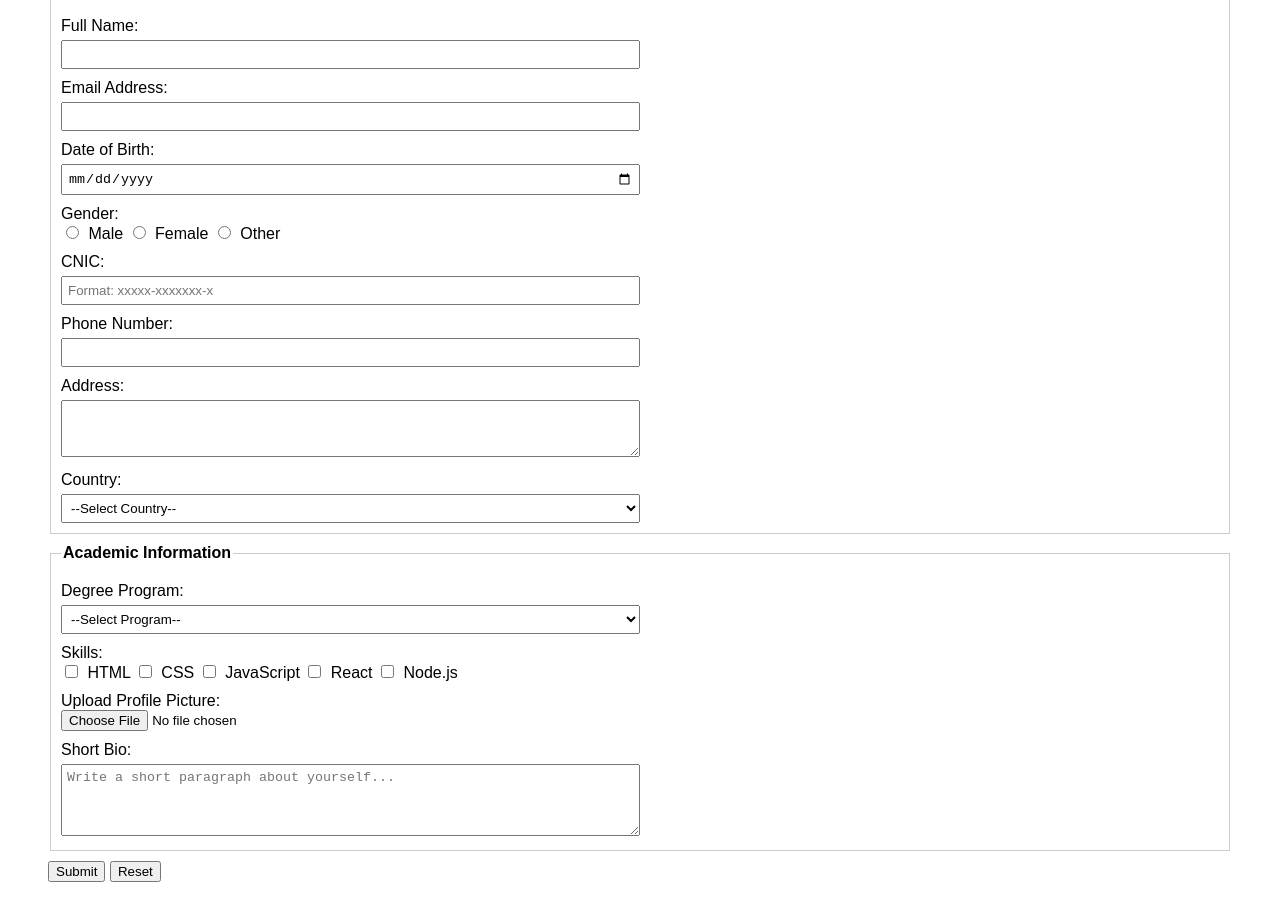
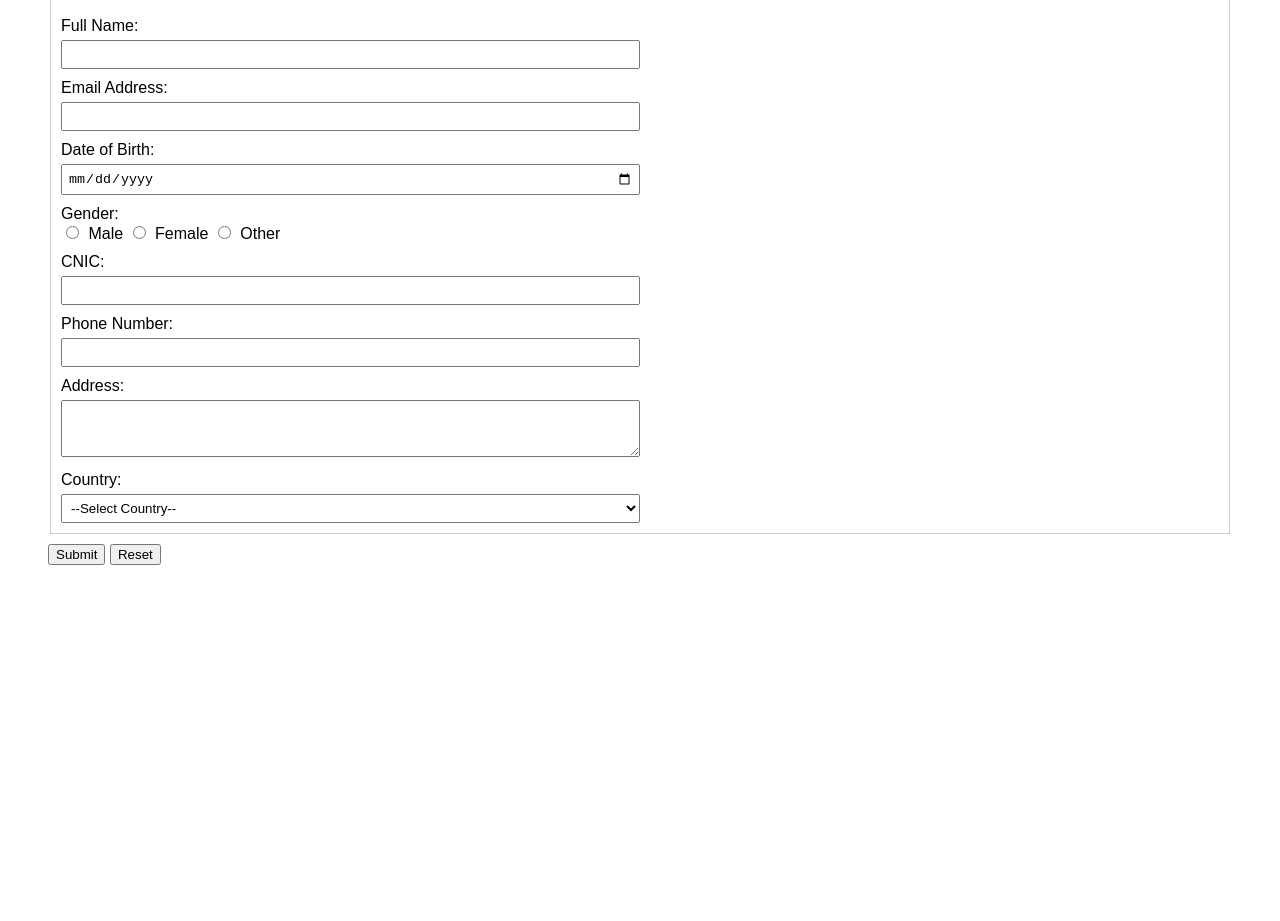
Before and after one commit to sanu18/Full_Stack_W02, a plain HTML site: page index.html in a window 1280 px wide. Shown: the part 137-1058 px from the top of the page. After the commit the page ends 800 px from the top, so only its background shows below. Drawn offline with Linux system fonts and the light colour scheme.

Commit message:
Acadmic details removed

```diff
--- a/index.html
+++ b/index.html
@@ -69,7 +69,7 @@
       <label for="other" style="display:inline;">Other</label>
 
       <label for="cnic">CNIC:</label>
-      <input type="text" id="cnic" name="cnic" pattern="[0-9]{5}-[0-9]{7}-[0-9]{1}" placeholder="Format: xxxxx-xxxxxxx-x" required>
+      <input type="text" id="cnic" name="cnic" pattern="[0-9]{5}-[0-9]{7}-[0-9]{1}"  required>
 
       <label for="phone">Phone Number:</label>
       <input type="tel" id="phone" name="phone">
@@ -87,40 +87,6 @@
         <option value="canada">Canada</option>
       </select>
     </fieldset>
-
-    <!-- Academic Information -->
-    <fieldset>
-      <legend>Academic Information</legend>
-
-      <label for="degree">Degree Program:</label>
-      <select id="degree" name="degree">
-        <option value="">--Select Program--</option>
-        <option value="bs_cs">BS Computer Science</option>
-        <option value="bs_se">BS Software Engineering</option>
-        <option value="bs_it">BS Information Technology</option>
-        <option value="other">Other</option>
-      </select>
-
-      <label>Skills:</label>
-      <input type="checkbox" id="html" name="skills" value="HTML">
-      <label for="html" style="display:inline;">HTML</label>
-      <input type="checkbox" id="css" name="skills" value="CSS">
-      <label for="css" style="display:inline;">CSS</label>
-      <input type="checkbox" id="js" name="skills" value="JavaScript">
-      <label for="js" style="display:inline;">JavaScript</label>
-      <input type="checkbox" id="react" name="skills" value="React">
-      <label for="react" style="display:inline;">React</label>
-      <input type="checkbox" id="node" name="skills" value="Node.js">
-      <label for="node" style="display:inline;">Node.js</label>
-
-      <label for="profile">Upload Profile Picture:</label>
-      <input type="file" id="profile" name="profile" accept="image/*">
-
-      <label for="bio">Short Bio:</label>
-      <textarea id="bio" name="bio" rows="4" placeholder="Write a short paragraph about yourself..."></textarea>
-
-    </fieldset>
-
     <button type="submit">Submit</button>
     <button type="reset">Reset</button>
   </form>
```
